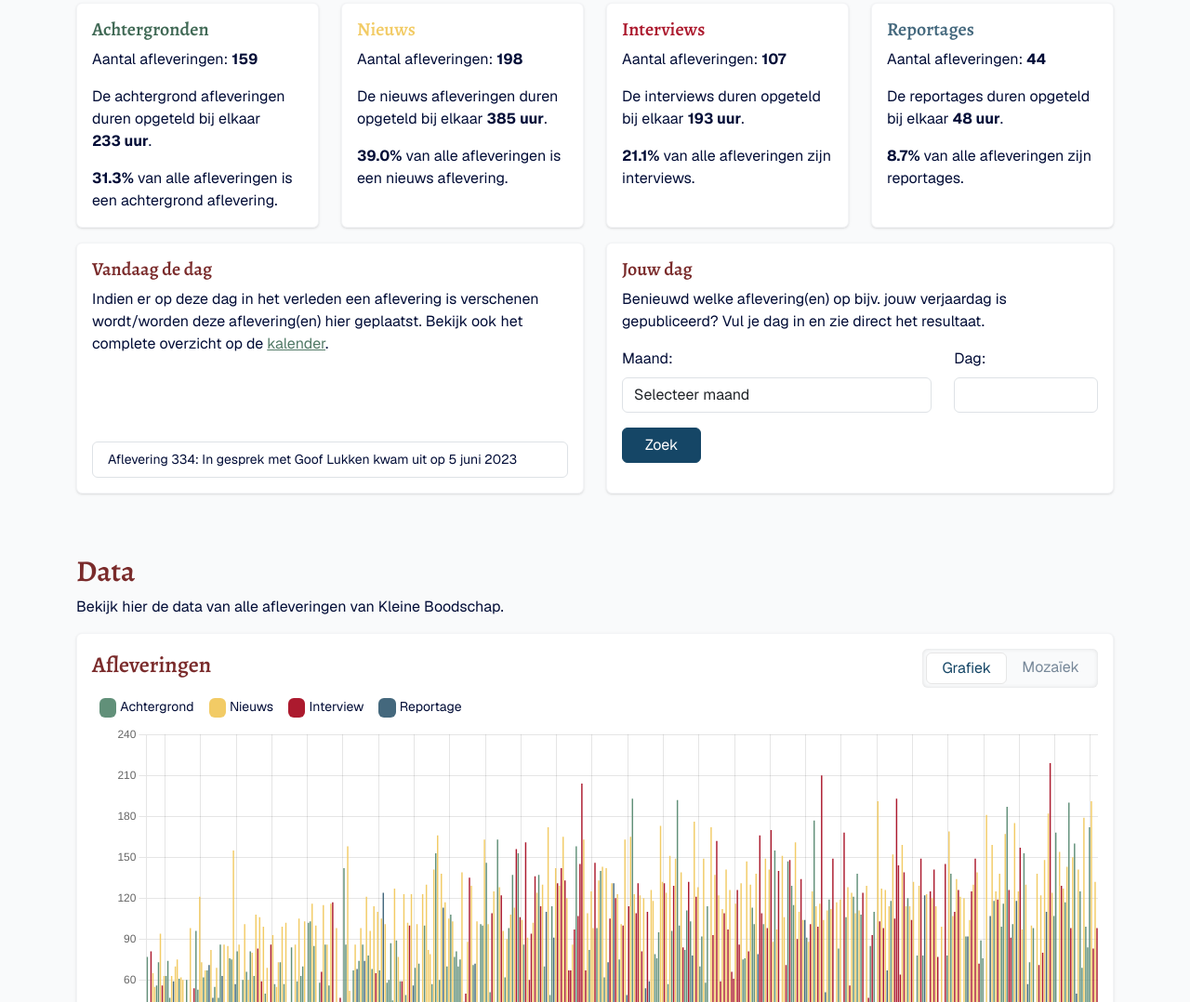
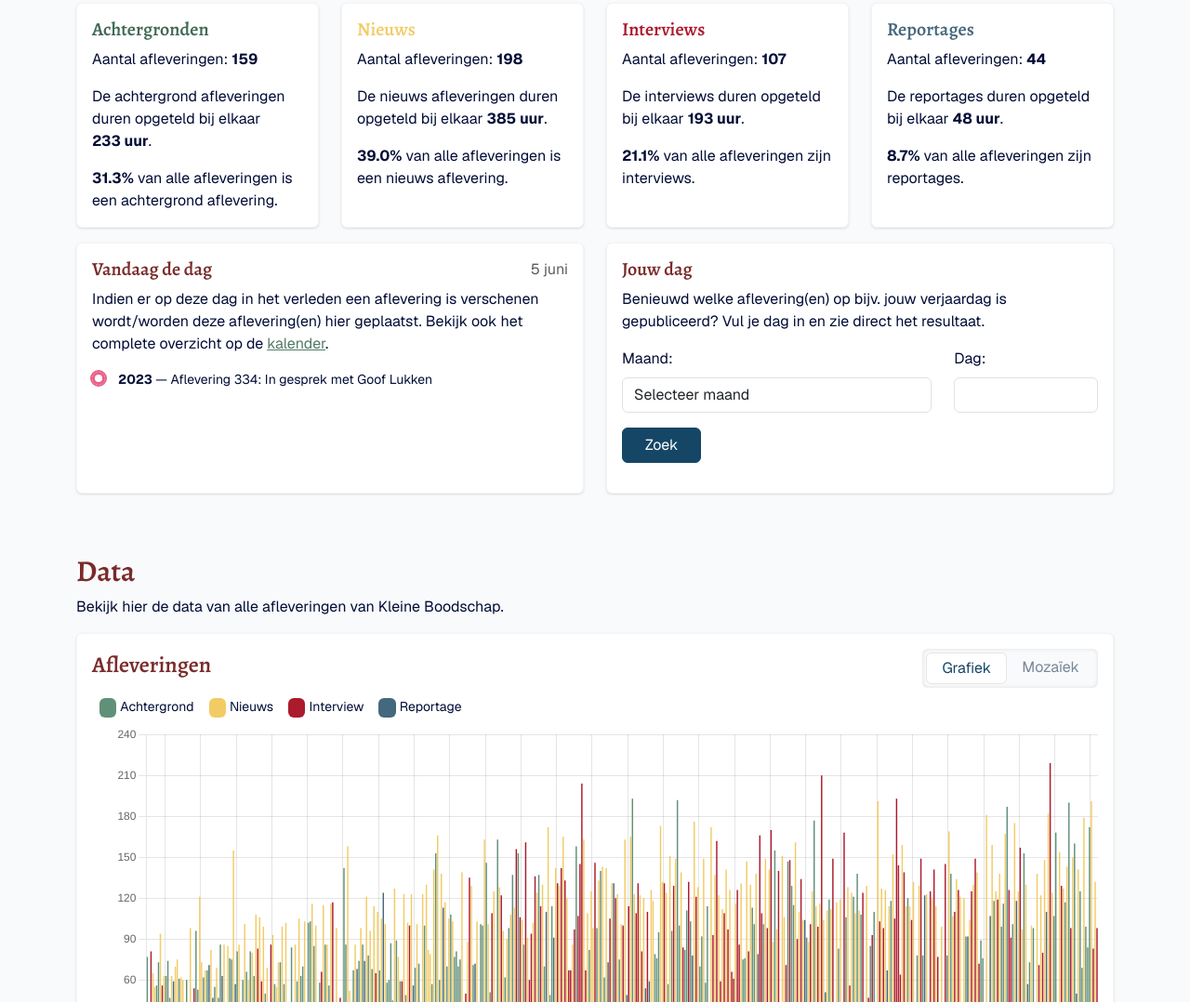
Before and after one commit to SjorsHartwijk/kleineboodschap, a website: page index.html in a window 1280 px wide. Shown: the part 849-1927 px from the top of the page at 93% size. Drawn offline with nearby package versions, Linux system fonts and the light colour scheme.

Commit message:
on this day weergave upgrade

```diff
--- a/assets/js/onthisday.js
+++ b/assets/js/onthisday.js
@@ -28,13 +28,23 @@
         // Toon de afleveringen op de pagina
         const todayEpisodesElement = document.getElementById('todayEpisodes');
         if (todayEpisodes.length > 0) {
-            todayEpisodes.forEach(episode => {
+            todayEpisodes.forEach((episode, index) => {
                 const episodeDate = new Date(episode.datum);
-                const formattedDate = episodeDate.getDate() + ' ' + episodeDate.toLocaleDateString('nl-NL', { month: 'long' }) + ' ' + episodeDate.getFullYear();
+                const jaar = episodeDate.getFullYear();
+                const formattedDate = episodeDate.getDate() + ' ' + episodeDate.toLocaleDateString('nl-NL', { month: 'long' }) + ' ' + jaar;
+                const isLast = index === todayEpisodes.length - 1;
+
                 const listItem = document.createElement('li');
-                listItem.classList.add('list-group-item');
-                listItem.classList.add('small');
-                listItem.textContent = `Aflevering ${episode.id}: ${episode.titel} kwam uit op ${formattedDate}`;
+                listItem.style.cssText = 'display:flex; align-items:flex-start; gap:14px; padding-bottom: 0; list-style:none;';
+
+                listItem.innerHTML = `
+                    <div style="display:flex; flex-direction:column; align-items:center; flex-shrink:0;">
+                        <div style="width:14px; height:14px; border-radius:50%; background:#fff; border:3px solid #e8608a; outline:2px solid #e8608a; margin-top:2px;"></div>
+                        ${!isLast ? '<div style="width:2px; flex:1; background:#e8608a; min-height:24px; margin-top:0px;"></div>' : ''}
+                    </div>
+                    <span class="small"><strong>${jaar}</strong> — Aflevering ${episode.id}: ${episode.titel}</span>
+                `;
+
                 todayEpisodesElement.appendChild(listItem);
             });
         } else {
--- a/index.html
+++ b/index.html
@@ -163,10 +163,22 @@
                 <div class="col-12 col-lg-6 mb-3">
                     <div class="card h-100">
                         <div class="card-body d-flex flex-column justify-content-start">
-                            <h3 class="h5 card-title">Vandaag de dag</h3>
+                            <div class="d-flex justify-content-between">
+                                <h3 class="h5 card-title">Vandaag de dag</h3>
+                                <p id="todayDate" class="text-muted mb-0 ml-2"></p>
+                            </div>
+                            <script>
+                                (function() {
+                                    const todayDateElement = document.getElementById('todayDate');
+                                    if (!todayDateElement) return;
+                                    const today = new Date();
+                                    const monthNames = ['januari', 'februari', 'maart', 'april', 'mei', 'juni', 'juli', 'augustus', 'september', 'oktober', 'november', 'december'];
+                                    todayDateElement.textContent = `${today.getDate()} ${monthNames[today.getMonth()]}`;
+                                })();
+                            </script>
                             <p class="card-text">Indien er op deze dag in het verleden een aflevering is
                                 verschenen wordt/worden deze aflevering(en) hier geplaatst. Bekijk ook het complete overzicht op de <a href="kalender.html">kalender</a>.</p>
-                            <ul class="d-flex mt-auto list-group" id="todayEpisodes">
+                            <ul style="list-style:none; margin:0; padding:0;" id="todayEpisodes"></ul>
                             </ul>
                         </div>
                     </div>
```
